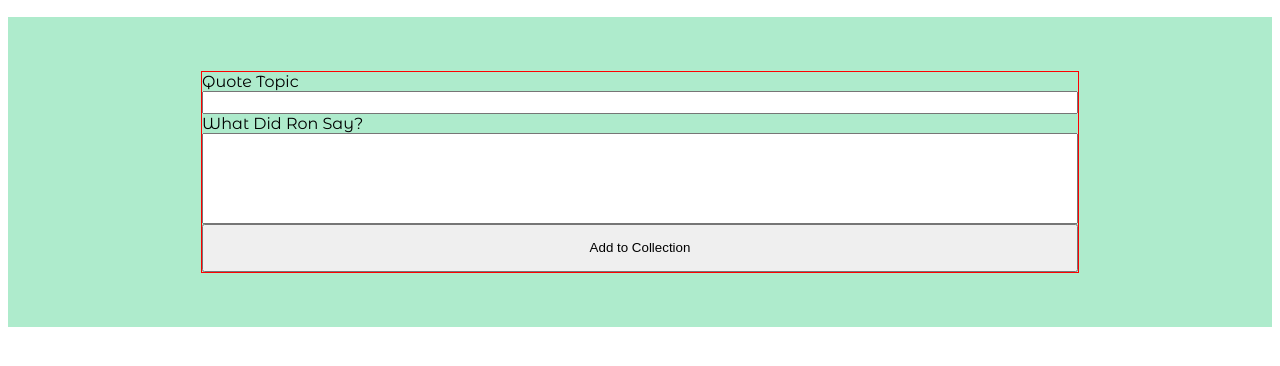
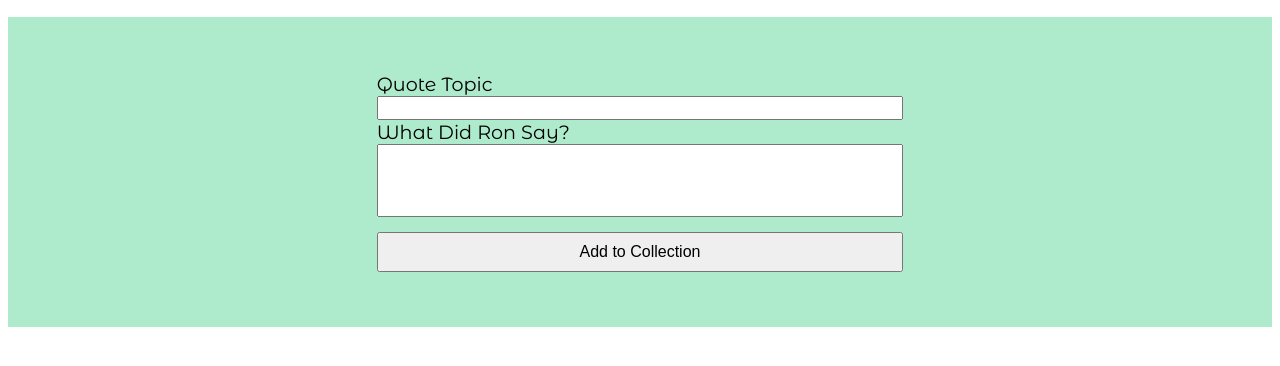
Before and after one commit to slkarsh/ideabox, a plain HTML site: page index.html in a window 1280 px wide. Shown: the part 52-418 px from the top of the page. Drawn offline with Linux system fonts and the light colour scheme.

Commit message:
Finalize styling

```diff
--- a/styles.css
+++ b/styles.css
@@ -4,14 +4,22 @@ body {
 
 button {
     height: 80px;
+    font-size: 1em;
+    margin-top: 15px;
 }
 
 .form-title-input {
     height: 30px;
+    font-size: 1em;
 }
 
 .form-description-input {
     height: 150px;
+    font-size: 1em;
+}
+
+label {
+    font-size: 1.2em
 }
 
 form {
@@ -52,11 +60,11 @@ header {
 }
 
 .header-content-holder {
-    border: 1px solid red;
     height: 200px;
     margin: 0 auto;
     display: flex;
     flex-direction: column;
+    width: 60%;
 }
 
 span {
```
